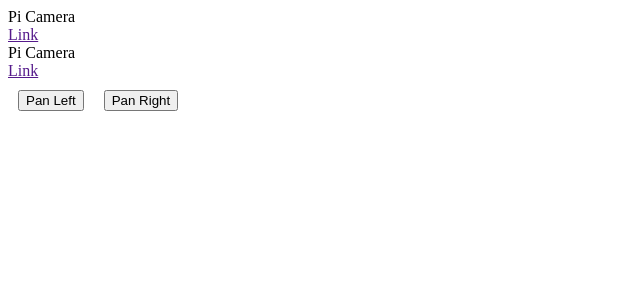
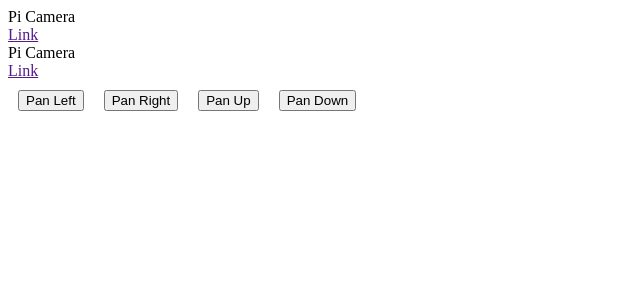
Before and after one commit to chasingTheRate/pi-camera-frontend-react, a React app: page / in a window 1280 px wide. Shown: the top 300 px of the page, without its empty margins (0-640 px from the left). Built offline with nearby package versions, Linux system fonts and the light colour scheme; the HTML template or start-up script is replaced by a standard one.

Commit message:
test post

```diff
--- a/client/src/components/App.js
+++ b/client/src/components/App.js
@@ -7,12 +7,21 @@ class App extends Component {
 
   constructor(props){
     super(props)
-
+    this.handlePan = this.handlePan.bind(this);
   }
 
-  pan(direction){
-    console.log("pan");
+  handlePan(direction){
+    console.log(`pan direction: ${direction}`);
+    axios({
+      method: 'post',
+      url: 'http://localhost:3000/test',
+      data: {
+        firstName: 'Fred',
+        lastName: 'Flintstone'
+      }
+    });
   }
+
   componentDidMount() {
     console.log('App did mount');
   }
@@ -44,11 +53,21 @@ class App extends Component {
           <div className="page-content">
             <div className="mdl-grid">
               <div className="mdl-cell mdl-cell--6-col mdl-cell--8-col-tablet">
-                <button className="mdl-button mdl-js-button mdl-button--raised mdl-js-ripple-effect mdl-button--accent">
+                <button className="mdl-button mdl-js-button mdl-button--raised mdl-js-ripple-effect mdl-button--accent"
+                onClick={() => this.handlePan('left')}>
                   Pan Left
                 </button>
-                <button className="mdl-button mdl-js-button mdl-button--raised mdl-js-ripple-effect mdl-button--accent">
+                <button className="mdl-button mdl-js-button mdl-button--raised mdl-js-ripple-effect mdl-button--accent"
+                onClick={() => this.handlePan('right')}>
                   Pan Right
+                </button>
+                <button className="mdl-button mdl-js-button mdl-button--raised mdl-js-ripple-effect mdl-button--accent"
+                onClick={() => this.handlePan('up')}>
+                  Pan Up
+                </button>
+                <button className="mdl-button mdl-js-button mdl-button--raised mdl-js-ripple-effect mdl-button--accent"
+                onClick={() => this.handlePan('down')}>
+                  Pan Down
                 </button>
               </div>
             </div>
```
